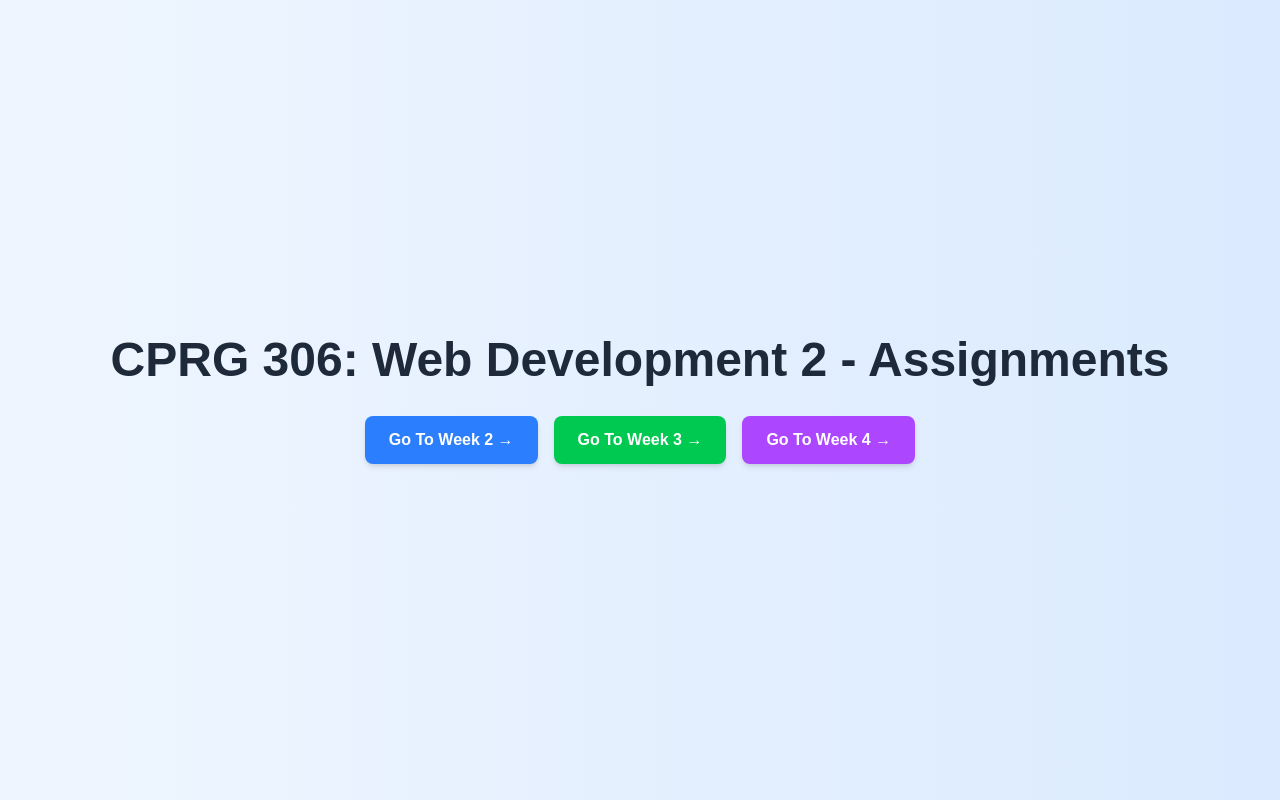
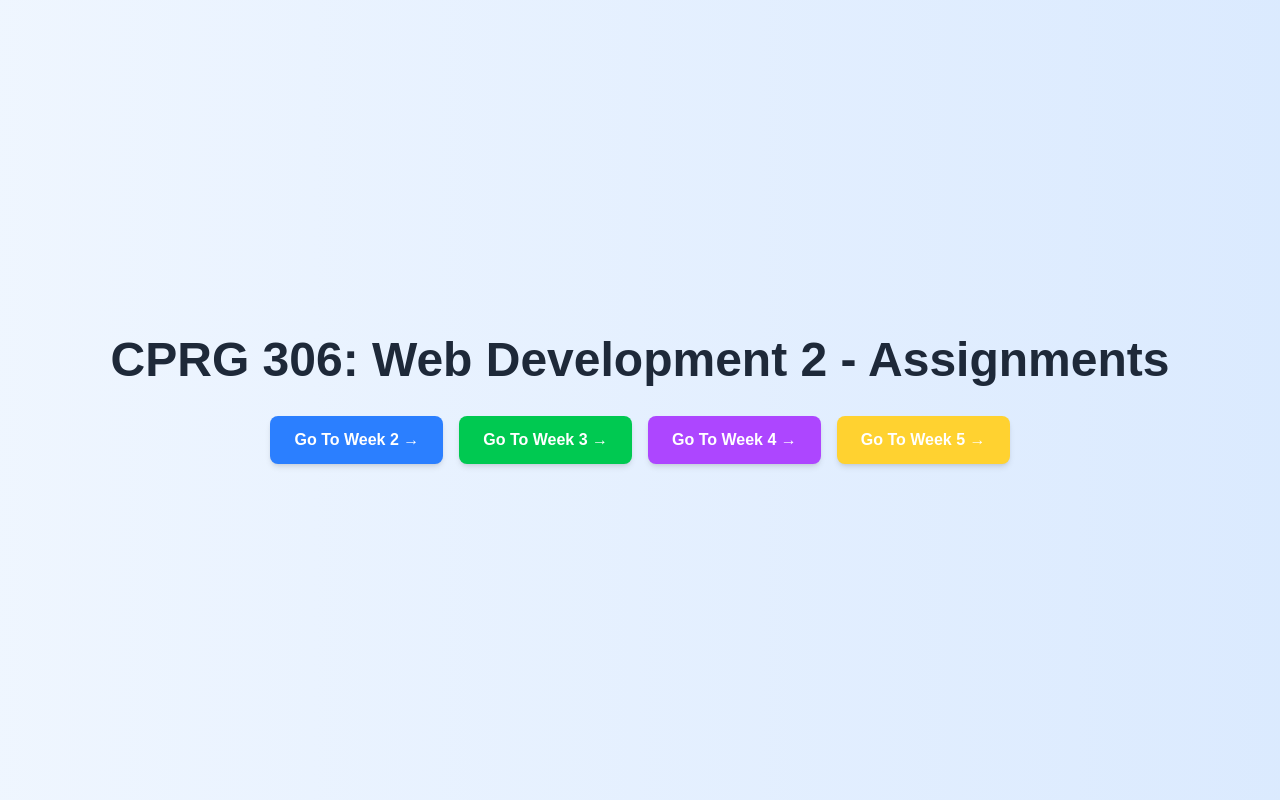
Before and after one commit to S-hussaini/cprg306-assignments, a Next.js app: page / in a window 1280 px wide. Built offline with nearby package versions, Linux system fonts and the light colour scheme.

Commit message:
i have add the week-5 link in app/ page.js

```diff
--- a/app/page.js
+++ b/app/page.js
@@ -24,6 +24,11 @@ const HomePage = () => {
           className="bg-purple-500 hover:bg-purple-600 text-white px-6 py-3 rounded-lg font-semibold shadow-md transition transform hover:scale-105">
           Go To Week 4 →
         </Link>
+        <Link
+          href="http://localhost:3000/week-5"
+          className="bg-amber-300 hover:bg-amber-400 text-white px-6 py-3 rounded-lg font-semibold shadow-md transition transform hover:scale-105">
+          Go To Week 5 →
+        </Link>
 
       </div>
     </div>
```
